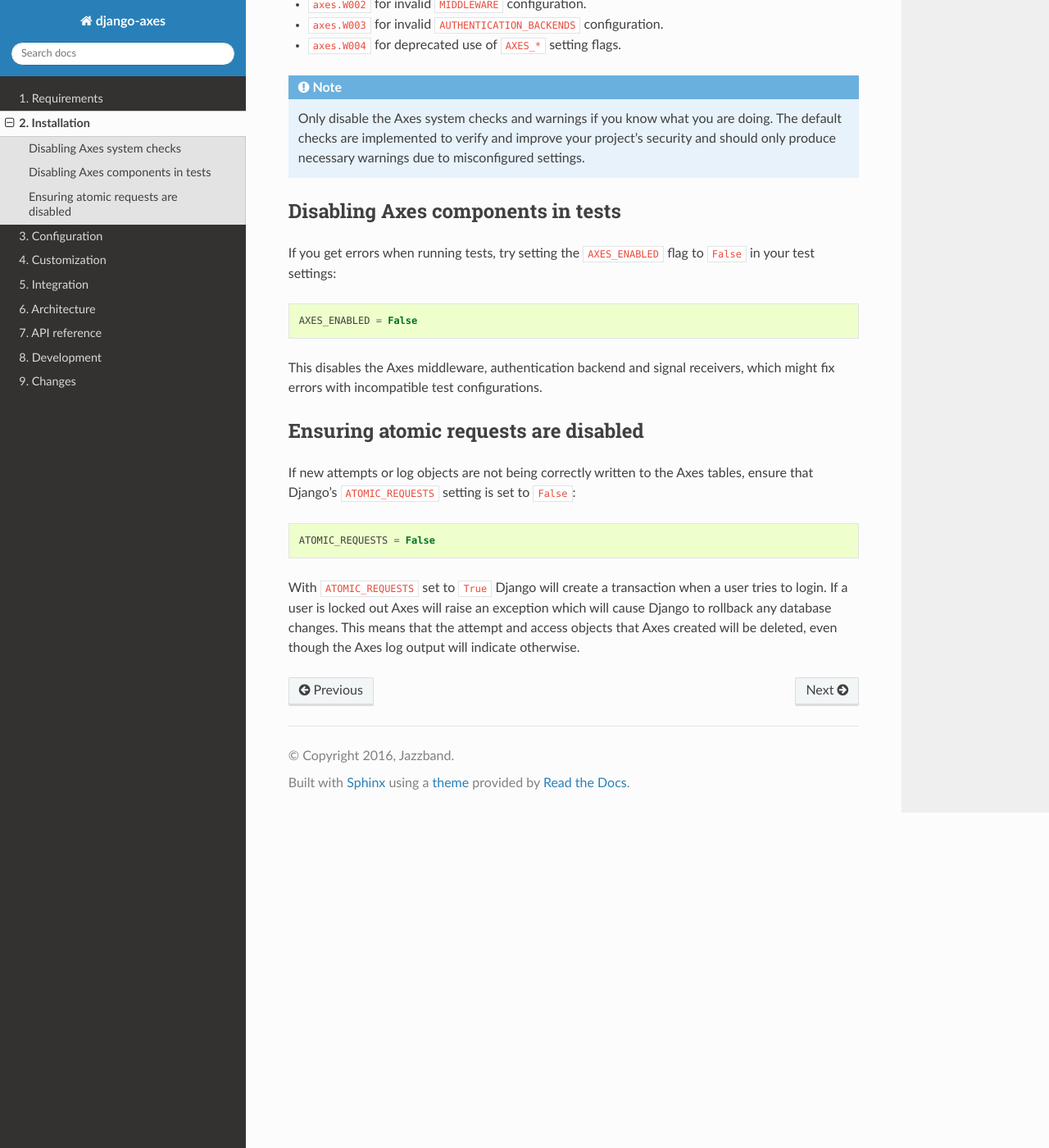
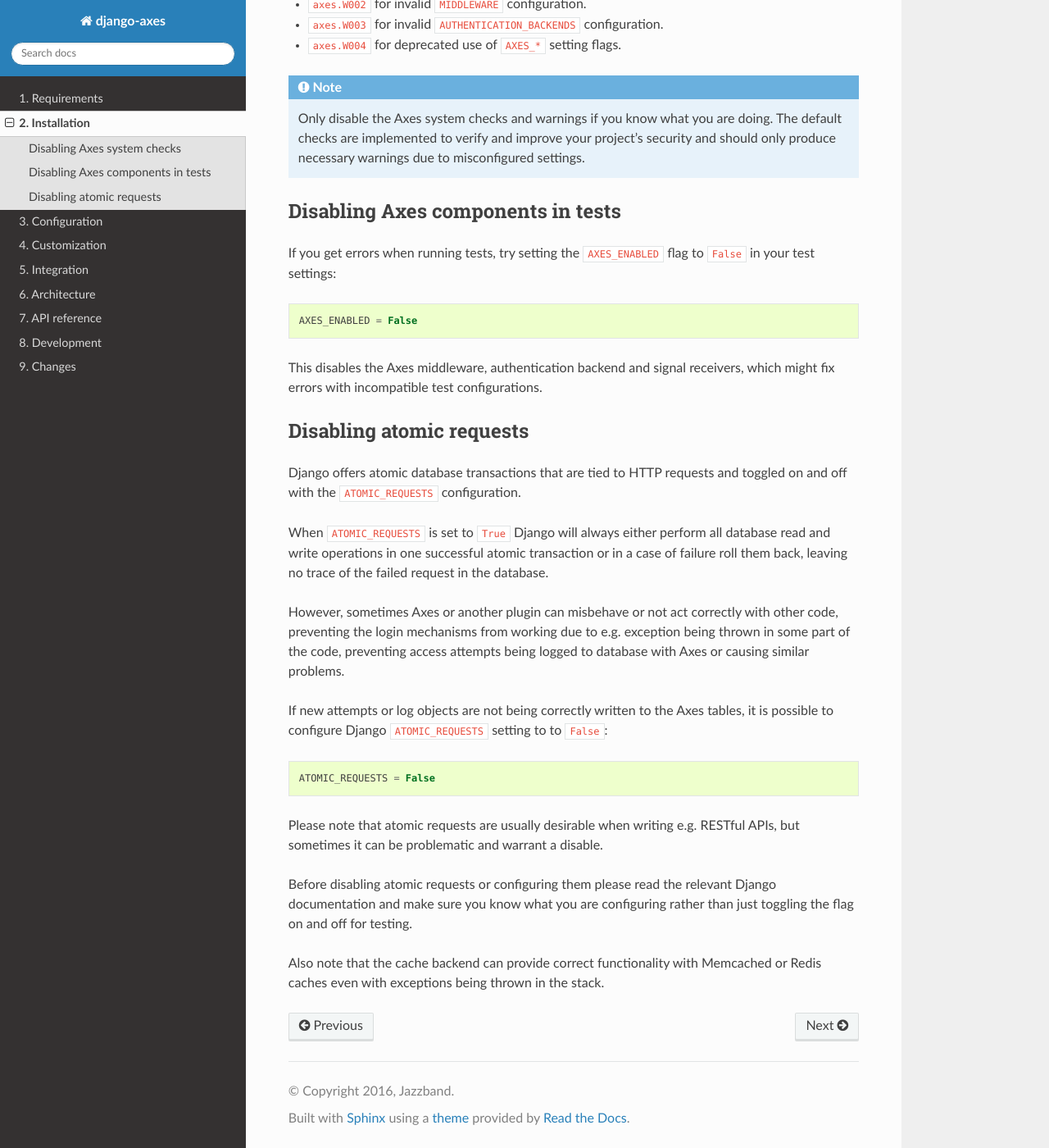
Before and after one commit to jazzband/django-axes, a Sphinx documentation site: the page built from docs/2_installation.rst, in a window 1280 px wide and 1400 px high, scrolled down 1893 px. Shown: the whole window at 82% size. Built offline with Sphinx 7.4.7 and the Read the Docs theme 2.0.0, drawn with Linux system fonts in a browser that asks for light colours; pages that are not in the unit, such as notebooks, are missing from menus; the version number could not be read and is left out.

Commit message:
Improve notes on atomic requests

```diff
--- a/docs/2_installation.rst
+++ b/docs/2_installation.rst
@@ -106,16 +106,33 @@
 which might fix errors with incompatible test configurations.
 
 
-Ensuring atomic requests are disabled
--------------------------------------
+Disabling atomic requests
+-------------------------
+
+Django offers atomic database transactions that are tied to HTTP requests
+and toggled on and off with the ``ATOMIC_REQUESTS`` configuration.
+
+When ``ATOMIC_REQUESTS`` is set to ``True`` Django will always either perform
+all database read and write operations in one successful atomic transaction
+or in a case of failure roll them back, leaving no trace of the failed
+request in the database.
+
+However, sometimes Axes or another plugin can misbehave or not act correctly with
+other code, preventing the login mechanisms from working due to e.g. exception
+being thrown in some part of the code, preventing access attempts being logged
+to database with Axes or causing similar problems.
 
 If new attempts or log objects are not being correctly written to the Axes tables,
-ensure that Django's ``ATOMIC_REQUESTS`` setting is set to ``False``::
+it is possible to configure Django ``ATOMIC_REQUESTS`` setting to to ``False``::
 
     ATOMIC_REQUESTS = False
 
-With ``ATOMIC_REQUESTS`` set to ``True`` Django will create a transaction when
-a user tries to login. If a user is locked out Axes will raise an exception
-which will cause Django to rollback any database changes. This means that the
-attempt and access objects that Axes created will be deleted, even though the
-Axes log output will indicate otherwise.
+Please note that atomic requests are usually desirable when writing e.g. RESTful APIs,
+but sometimes it can be problematic and warrant a disable.
+
+Before disabling atomic requests or configuring them please read the relevant
+Django documentation and make sure you know what you are configuring
+rather than just toggling the flag on and off for testing.
+
+Also note that the cache backend can provide correct functionality with
+Memcached or Redis caches even with exceptions being thrown in the stack.
```
